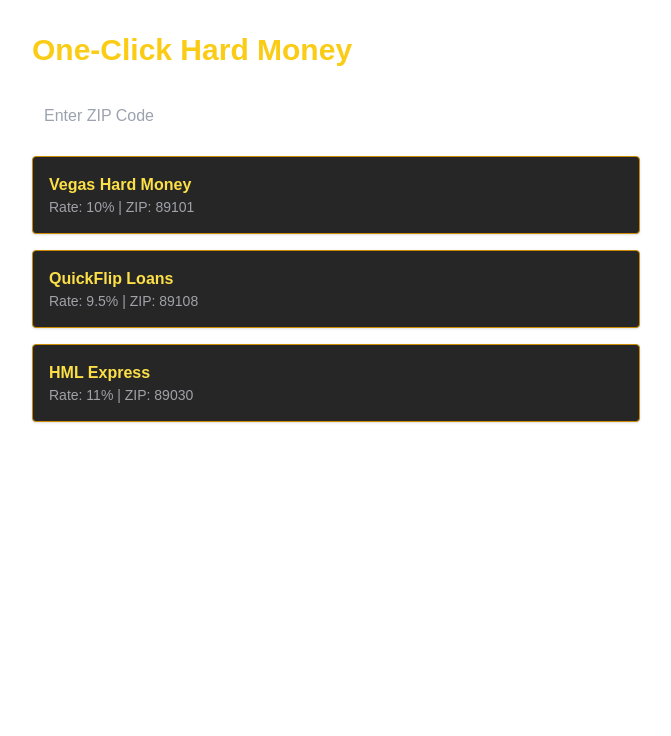
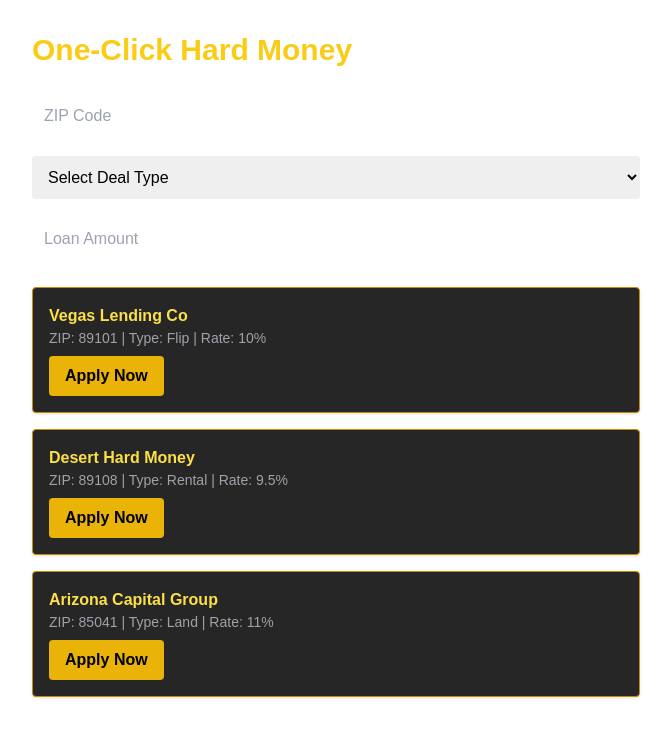
Before and after one commit to anthonycota123/jacota-final, a React (Create React App) app: page /hard-money in a window 1280 px wide. Shown: the top 736 px of the page, without its empty margins (304-975 px from the left). Built offline with nearby package versions, Linux system fonts and the light colour scheme.

Commit message:
Add files via upload

```diff
--- a/package.json
+++ b/package.json
@@ -8,7 +8,9 @@
     "react-dom": "^18.2.0",
     "react-scripts": "5.0.1",
     "react-router-dom": "^6.22.0",
-    "framer-motion": "^10.16.1"
+    "framer-motion": "^10.16.1",
+    "react-leaflet": "^4.2.1",
+    "leaflet": "^1.9.4"
   },
   "scripts": {
     "start": "react-scripts start",
--- a/src/pages/DealMap.jsx
+++ b/src/pages/DealMap.jsx
@@ -1,24 +1,30 @@
 import React from "react";
+import { MapContainer, TileLayer, Marker, Popup } from "react-leaflet";
+import "leaflet/dist/leaflet.css";
 
-const dummyDeals = [
-  { address: "3009 Merritt Ave", city: "Las Vegas", zip: "89102", price: "$325,000", type: "Fix & Flip" },
-  { address: "44 Acres - Churchill Rd", city: "Snowflake", zip: "85937", price: "$150,000", type: "Land Wholesale" },
-  { address: "Burned Duplex", city: "Phoenix", zip: "85041", price: "$35,000", type: "Fire Damage" },
+const mockDeals = [
+  { id: 1, lat: 36.174, lng: -115.137, address: "3009 Merritt Ave", price: "$325,000", type: "Flip" },
+  { id: 2, lat: 33.448, lng: -112.074, address: "Burned Duplex", price: "$35,000", type: "Fire" },
+  { id: 3, lat: 34.512, lng: -110.078, address: "44 Acres, AZ", price: "$150,000", type: "Land" },
 ];
 
 export default function DealMap() {
   return (
-    <div className="p-8 text-white max-w-5xl mx-auto">
-      <h2 className="text-3xl font-bold text-yellow-400 mb-6">Live Deal Map (Beta)</h2>
-      <div className="grid grid-cols-1 sm:grid-cols-2 lg:grid-cols-3 gap-6">
-        {dummyDeals.map((deal, i) => (
-          <div key={i} className="border border-yellow-600 bg-neutral-900 rounded-xl p-4 shadow">
-            <p className="text-lg font-semibold text-yellow-300">{deal.address}</p>
-            <p className="text-sm text-zinc-300 italic">{deal.city}, {deal.zip}</p>
-            <p className="text-sm text-white mt-2">{deal.type} — <strong>{deal.price}</strong></p>
-          </div>
+    <div className="h-[90vh] w-full z-0">
+      <MapContainer center={[35.5, -112]} zoom={6} scrollWheelZoom={true} className="h-full w-full z-0">
+        <TileLayer
+          attribution='&copy; <a href="https://www.openstreetmap.org">OpenStreetMap</a>'
+          url="https://{s}.tile.openstreetmap.org/{z}/{x}/{y}.png"
+        />
+        {mockDeals.map((deal) => (
+          <Marker key={deal.id} position={[deal.lat, deal.lng]}>
+            <Popup>
+              <strong>{deal.address}</strong><br />
+              {deal.type} – {deal.price}
+            </Popup>
+          </Marker>
         ))}
-      </div>
+      </MapContainer>
     </div>
   );
 }
--- a/src/pages/HardMoney.jsx
+++ b/src/pages/HardMoney.jsx
@@ -1,30 +1,42 @@
 import React, { useState } from "react";
 
-const dummyLenders = [
-  { name: "Vegas Hard Money", rate: "10%", zip: "89101" },
-  { name: "QuickFlip Loans", rate: "9.5%", zip: "89108" },
-  { name: "HML Express", rate: "11%", zip: "89030" },
+const mockLenders = [
+  { name: "Vegas Lending Co", zip: "89101", type: "Flip", rate: "10%", minLoan: 50000 },
+  { name: "Desert Hard Money", zip: "89108", type: "Rental", rate: "9.5%", minLoan: 75000 },
+  { name: "Arizona Capital Group", zip: "85041", type: "Land", rate: "11%", minLoan: 100000 },
 ];
 
 export default function HardMoney() {
   const [zip, setZip] = useState("");
-  const results = dummyLenders.filter((l) => zip === "" || l.zip.includes(zip));
+  const [type, setType] = useState("");
+  const [amount, setAmount] = useState("");
+
+  const results = mockLenders.filter((l) =>
+    (!zip || l.zip === zip) &&
+    (!type || l.type === type) &&
+    (!amount || parseInt(amount) >= l.minLoan)
+  );
 
   return (
     <div className="max-w-2xl mx-auto p-8 text-white">
       <h2 className="text-3xl font-bold mb-6 text-yellow-400">One-Click Hard Money</h2>
-      <input
-        type="text"
-        placeholder="Enter ZIP Code"
-        className="p-3 w-full text-black rounded mb-4"
-        value={zip}
-        onChange={(e) => setZip(e.target.value)}
-      />
-      <ul className="space-y-4">
+      <div className="grid gap-4">
+        <input className="p-3 text-black rounded" placeholder="ZIP Code" value={zip} onChange={(e) => setZip(e.target.value)} />
+        <select className="p-3 text-black rounded" value={type} onChange={(e) => setType(e.target.value)}>
+          <option value="">Select Deal Type</option>
+          <option value="Flip">Flip</option>
+          <option value="Rental">Rental</option>
+          <option value="Land">Land</option>
+        </select>
+        <input className="p-3 text-black rounded" placeholder="Loan Amount" value={amount} onChange={(e) => setAmount(e.target.value)} />
+      </div>
+
+      <ul className="mt-6 space-y-4">
         {results.map((l, i) => (
           <li key={i} className="p-4 border border-yellow-600 bg-neutral-800 rounded shadow">
             <p className="font-bold text-yellow-300">{l.name}</p>
-            <p className="text-sm text-zinc-400">Rate: {l.rate} | ZIP: {l.zip}</p>
+            <p className="text-sm text-zinc-400">ZIP: {l.zip} | Type: {l.type} | Rate: {l.rate}</p>
+            <button className="mt-2 px-4 py-2 bg-yellow-500 text-black font-bold rounded">Apply Now</button>
           </li>
         ))}
       </ul>
```
